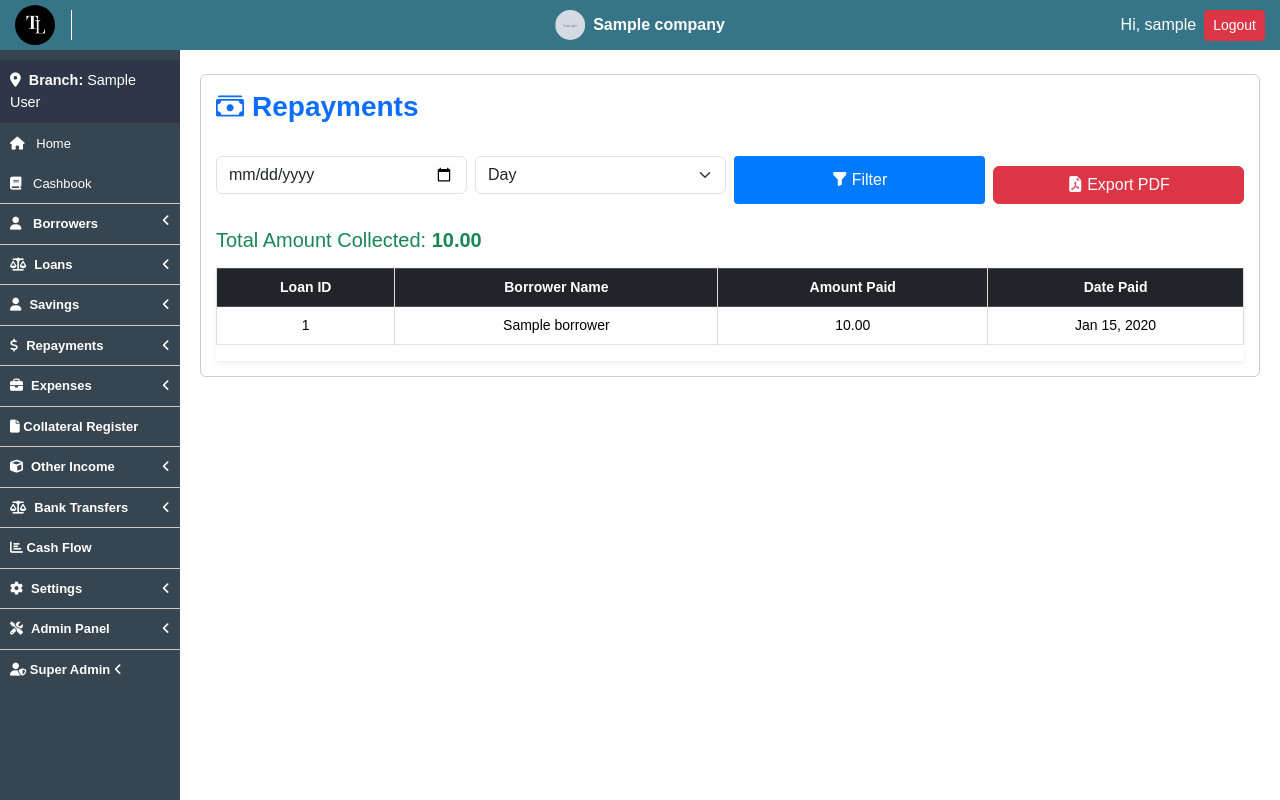
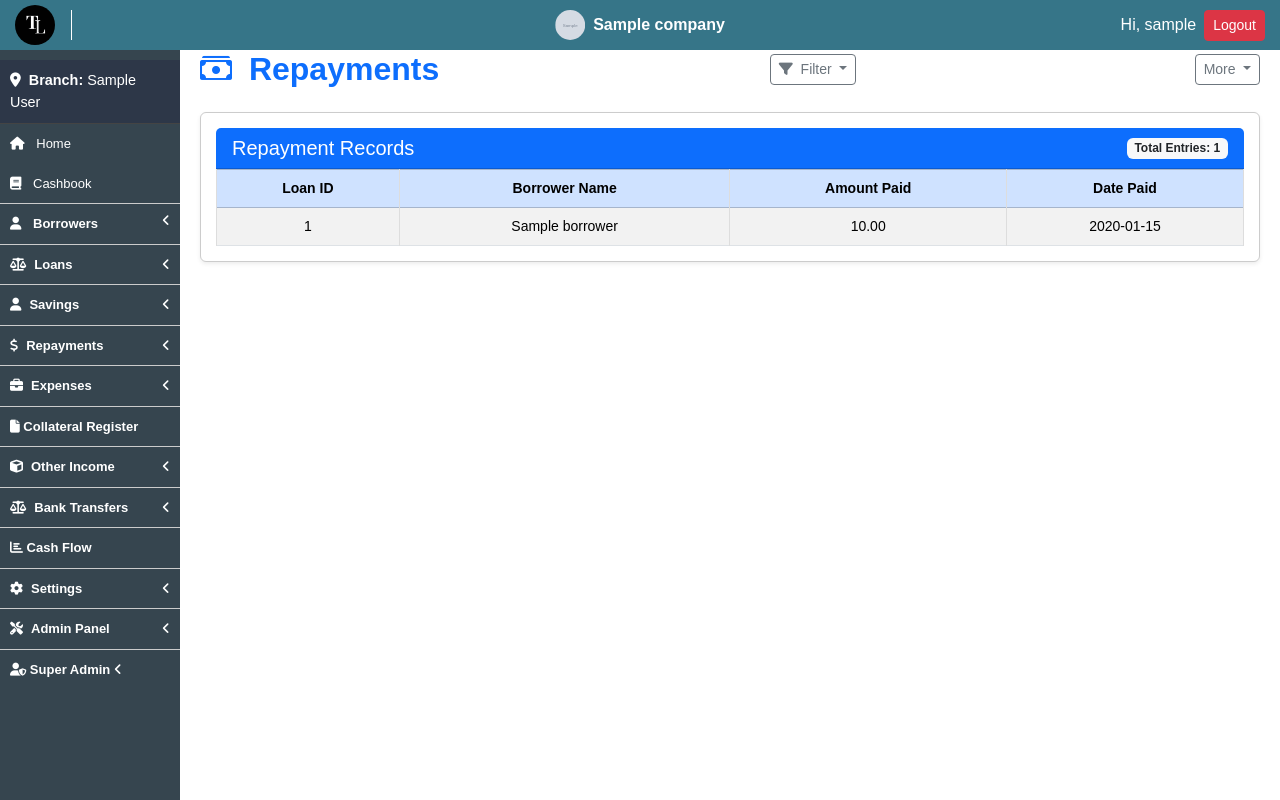
Before and after one commit to elly-techlend/techlend, a Flask app: page /repayments in a window 1280 px wide. Run offline with Flask 3, Linux system fonts and the light colour scheme; a user stored in the database is signed in; tables that the repository leaves empty hold one stand-in row (values such as "Sample post"); grey boxes marked "Sample" are stand-in pictures.

Commit message:
Fix ledger cumulative interest tracking, update repayment logic and templates

```diff
--- a/routes/repayment_routes.py
+++ b/routes/repayment_routes.py
@@ -1,4 +1,4 @@
-from flask import Blueprint, render_template, request, send_file, make_response
+from flask import Blueprint, render_template, request, send_file, make_response, session, flash
 from flask_login import login_required, current_user
 from utils.decorators import superuser_required, roles_required, admin_or_superuser_required
 from datetime import datetime, timedelta
@@ -10,6 +10,8 @@ from extensions import db
 from flask import session
 from sqlalchemy.orm import joinedload
 from io import BytesIO
+import calendar
+from sqlalchemy import func
 
 # Create the blueprint
 repayment_bp = Blueprint('repayments', __name__)
@@ -21,10 +23,6 @@ repayment_bp = Blueprint('repayments', __name__)
 def all_repayments():
     branch_id = session.get('active_branch_id')
 
-    # Import Borrower model at the top of your file
-    # from models import Borrower
-
-    # Base query: join Loan and Borrower and filter by company and optional branch
     repayments_query = LoanRepayment.query\
         .join(Loan)\
         .join(Borrower, Borrower.id == Loan.borrower_id)\
@@ -42,29 +40,38 @@ def all_repayments():
             filter_date = datetime.strptime(date_str, '%Y-%m-%d')
         except ValueError:
             flash('Invalid date format. Please use YYYY-MM-DD.', 'danger')
-            return render_template('repayments/view_repayments.html', repayments=[])
+            return render_template('repayments/view_repayments.html', repayments=[], total_collected=0)
 
         if period == 'day':
-            repayments_query = repayments_query.filter(func.date(LoanRepayment.date_paid) == filter_date.date())
+            repayments_query = repayments_query.filter(
+                func.date(LoanRepayment.date_paid) == filter_date.date()
+            )
         elif period == 'month':
             start_date = filter_date.replace(day=1)
-            next_month = (start_date + timedelta(days=32)).replace(day=1)
+            # Get the first day of next month safely
+            month_days = calendar.monthrange(start_date.year, start_date.month)[1]
+            next_month = start_date + timedelta(days=month_days)
+            next_month = next_month.replace(day=1)
             repayments_query = repayments_query.filter(
                 LoanRepayment.date_paid >= start_date,
                 LoanRepayment.date_paid < next_month
             )
         elif period == 'year':
-            start_date = filter_date.replace(month=1, day=1)
-            end_date = filter_date.replace(month=12, day=31, hour=23, minute=59, second=59)
+            start_date = datetime(filter_date.year, 1, 1)
+            end_date = datetime(filter_date.year, 12, 31, 23, 59, 59)
             repayments_query = repayments_query.filter(
                 LoanRepayment.date_paid >= start_date,
                 LoanRepayment.date_paid <= end_date
             )
 
-    repayments = repayments_query.all()
+    repayments = repayments_query.order_by(LoanRepayment.date_paid.desc()).all()
     total_collected = sum(r.amount_paid for r in repayments)
 
-    return render_template('repayments/view_repayments.html', repayments=repayments, total_collected=total_collected)
+    return render_template(
+        'repayments/view_repayments.html',
+        repayments=repayments,
+        total_collected=total_collected
+    )
 
 @repayment_bp.route('/repayments/export/pdf')
 @login_required
--- a/templates/loans/ledger.html
+++ b/templates/loans/ledger.html
@@ -47,7 +47,7 @@
 <div class="d-flex justify-content-between align-items-center mb-3">
     <h5><i class="fa fa-book text-primary me-2"></i>Customer Ledger Entries</h5>
     <a href="#" class="btn btn-outline-primary btn-sm">
-        <i class="fa fa-download me-1"></i> Download Ledger
+        <i class="fa fa-download me-1"></i>
     </a>
 </div>
 
--- a/templates/loans/loans_in_arrears.html
+++ b/templates/loans/loans_in_arrears.html
@@ -44,8 +44,8 @@
                 <td colspan="3" class="text-right">Totals:</td>
                 <td>{{ "{:,.2f}".format(totals.amount or 0) }}</td>
                 <td></td>
-            <td>{{ "{:,.2f}".format(totals.principal_arrears or 0) }}</td>
-            <td></td>
+                <td>{{ "{:,.2f}".format(totals.original_balance or 0) }}</td>
+                <td>{{ "{:,.2f}".format(totals.penalty or 0) }}</td>
                 <td>{{ "{:,.2f}".format(totals.total_arrears or 0) }}</td>
                 <td></td>
                 <td></td>
--- a/templates/repayments/view_repayments.html
+++ b/templates/repayments/view_repayments.html
@@ -1,55 +1,97 @@
 {% extends 'base.html' %}
 
 {% block content %}
-<div class="container mt-4">
+<div class="d-flex justify-content-between align-items-center mb-4">
+  <h2 class="text-primary fw-bold mb-0">
+    <i class="bi bi-cash-stack me-2"></i> Repayments
+  </h2>
 
-  <!-- Header -->
-  <div class="d-flex flex-wrap justify-content-between align-items-center mb-4">
-    <h3 class="text-primary fw-bold mb-2">
-      <i class="bi bi-cash-stack me-2"></i>Repayments
-    </h3>
+  <div class="dropdown d-inline-block me-2">
+    <button class="btn btn-sm btn-outline-secondary dropdown-toggle" type="button" id="repaymentMenu" data-bs-toggle="dropdown" aria-expanded="false">
+      <i class="fas fa-filter me-1"></i> Filter
+    </button>
+    <ul class="dropdown-menu p-3" aria-labelledby="repaymentMenu" style="min-width: 250px;">
+
+      <!-- Quick Filters -->
+      <li class="mb-2">
+        <a href="{{ url_for('repayments.all_repayments') }}" class="dropdown-item {% if not filter %}active{% endif %}">
+          <i class="fas fa-list-ul me-2"></i> All
+        </a>
+      </li>
+      <li class="mb-2">
+        <a href="{{ url_for('repayments.all_repayments', filter='today') }}" class="dropdown-item {% if filter == 'today' %}active{% endif %}">
+          <i class="fas fa-calendar-day me-2"></i> Today
+        </a>
+      </li>
+      <li class="mb-2">
+        <a href="{{ url_for('repayments.all_repayments', filter='weekly') }}" class="dropdown-item {% if filter == 'weekly' %}active{% endif %}">
+          <i class="fas fa-calendar-week me-2"></i> Weekly
+        </a>
+      </li>
+
+      <!-- Monthly filter with month/year selectors -->
+      <li>
+        <form method="get" action="{{ url_for('repayments.all_repayments') }}" class="px-3 py-2">
+          <input type="hidden" name="filter" value="monthly">
+          <div class="mb-2">
+            <label for="filter-month" class="form-label small mb-1">Month</label>
+            <select name="month" id="filter-month" class="form-select form-select-sm">
+              {% for m_num, m_name in months %}
+                <option value="{{ m_num }}" {% if m_num == selected_month %}selected{% endif %}>{{ m_name }}</option>
+              {% endfor %}
+            </select>
+          </div>
+          <div class="mb-2">
+            <label for="filter-year" class="form-label small mb-1">Year</label>
+            <select name="year" id="filter-year" class="form-select form-select-sm">
+              {% for y in years %}
+                <option value="{{ y }}" {% if y == selected_year %}selected{% endif %}>{{ y }}</option>
+              {% endfor %}
+            </select>
+          </div>
+          <button type="submit" class="btn btn-primary btn-sm w-100">
+            <i class="fas fa-filter me-1"></i> Filter Monthly
+          </button>
+        </form>
+      </li>
+
+      <li class="mt-3">
+        <a href="{{ url_for('repayments.all_repayments', filter='yearly') }}" class="dropdown-item {% if filter == 'yearly' %}active{% endif %}">
+          <i class="fas fa-calendar-alt me-2"></i> Yearly
+        </a>
+      </li>
+    </ul>
   </div>
 
-  <!-- Filter & PDF Export -->
-  <div class="row g-2 align-items-end mb-4">
-    <div class="col-12 col-md-9">
-      <form method="get" action="{{ url_for('repayments.all_repayments') }}" class="row g-2">
-        <div class="col-12 col-sm-4">
-          <input type="date" name="date" id="date" class="form-control" required>
-        </div>
-        <div class="col-12 col-sm-4">
-          <select name="period" class="form-select" required>
-            <option value="day">Day</option>
-            <option value="month">Month</option>
-            <option value="year">Year</option>
-          </select>
-        </div>
-        <div class="col-12 col-sm-4 d-grid">
-          <button type="submit" class="btn btn-primary">
-            <i class="bi bi-funnel-fill me-1"></i>Filter
+  <div class="dropdown">
+    <button class="btn btn-sm btn-outline-secondary dropdown-toggle" type="button" id="exportMenu" data-bs-toggle="dropdown" aria-expanded="false">
+      More
     </button>
-        </div>
-      </form>
-    </div>
-    <div class="col-12 col-md-3 d-grid">
-      <a href="{{ url_for('repayments.export_pdf') }}" class="btn btn-danger">
-        <i class="bi bi-file-earmark-pdf-fill me-1"></i>Export PDF
+    <ul class="dropdown-menu dropdown-menu-end" aria-labelledby="exportMenu">
+      <li>
+        <a class="dropdown-item text-danger" href="{{ url_for('repayments.export_pdf') }}">
+          <i class="fas fa-file-pdf me-2"></i> Export as PDF
         </a>
+      </li>
+    </ul>
   </div>
 </div>
 
 <!-- Total Summary -->
-  <div class="mb-3">
-    <h5 class="text-success">Total Amount Collected:
-      <strong>{{ "{:,.2f}".format(total_collected) }}</strong>
-    </h5>
+<div class="alert alert-success mb-4">
+  <strong>Total Amount Collected:</strong> {{ "{:,.2f}".format(total_collected) }}
 </div>
 
 <!-- Repayments Table -->
-  {% if repayments %}
-  <div class="table-responsive shadow-sm">
-    <table class="table table-hover table-bordered align-middle">
-      <thead class="table-dark">
+<div class="card shadow-sm">
+  <div class="card-header bg-primary text-white d-flex justify-content-between align-items-center">
+    <h5 class="mb-0">Repayment Records</h5>
+    <span class="badge bg-light text-dark">Total Entries: {{ repayments|length }}</span>
+  </div>
+  <div class="card-body p-0" style="max-height: 80vh; overflow-y: auto;">
+    <div class="table-responsive">
+      <table class="table table-striped table-bordered mb-0 align-middle text-center">
+        <thead class="table-primary" style="position: sticky; top: 0; z-index: 10;">
           <tr>
             <th>Loan ID</th>
             <th>Borrower Name</th>
@@ -63,16 +105,18 @@
             <td>{{ repayment.loan_id }}</td>
             <td>{{ repayment.loan.borrower.name }}</td>
             <td>{{ "{:,.2f}".format(repayment.amount_paid) }}</td>
-          <td>{{ repayment.date_paid.strftime('%b %d, %Y') }}</td>
+            <td>{{ repayment.date_paid.strftime('%Y-%m-%d') }}</td>
           </tr>
           {% endfor %}
         </tbody>
       </table>
     </div>
-  {% else %}
+  </div>
+</div>
+
+{% if not repayments %}
 <div class="alert alert-info mt-4">
-    <i class="bi bi-info-circle-fill me-1"></i> No repayments found for the selected period.
+  <i class="fas fa-info-circle me-1"></i> No repayments found for the selected period.
 </div>
 {% endif %}
-</div>
 {% endblock %}
```
Also changed, not shown: routes/loan_routes.py (+15 -16 lines). Lines whose indentation alone changed are shown as unchanged.
